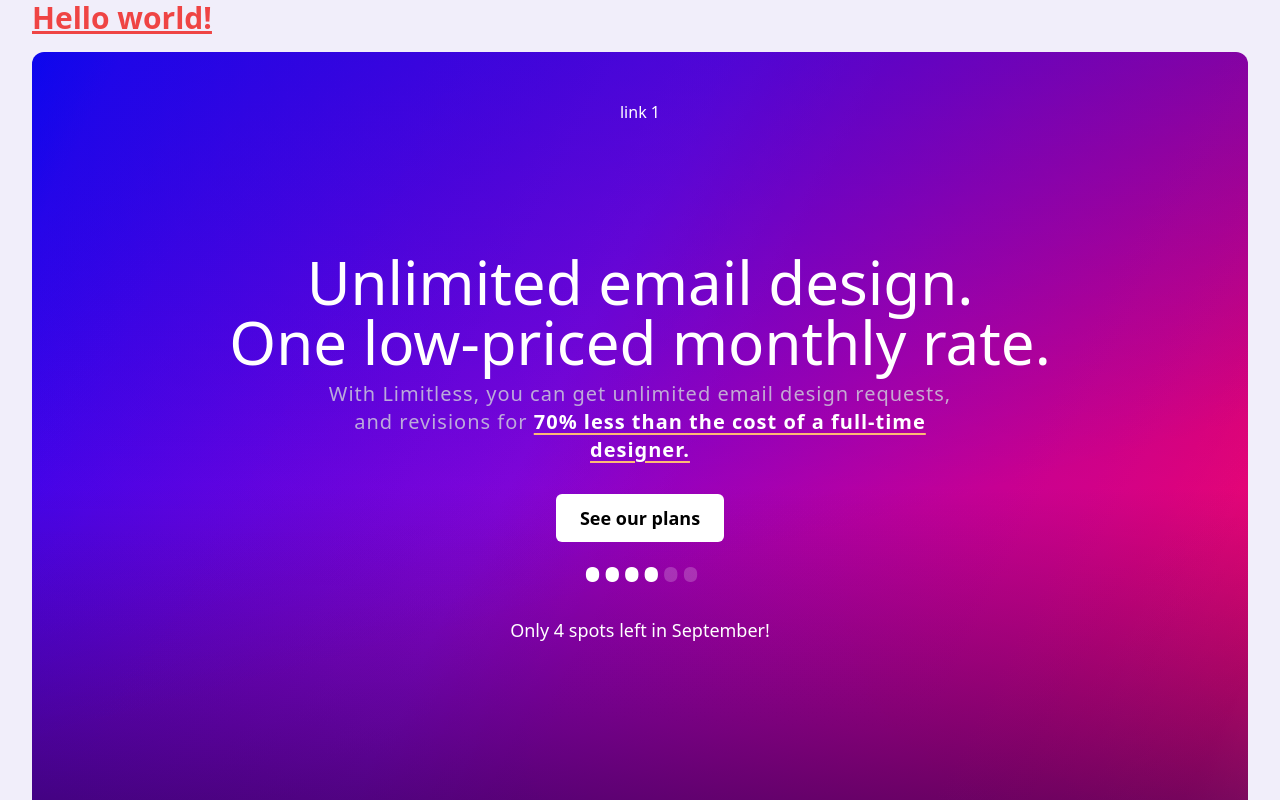
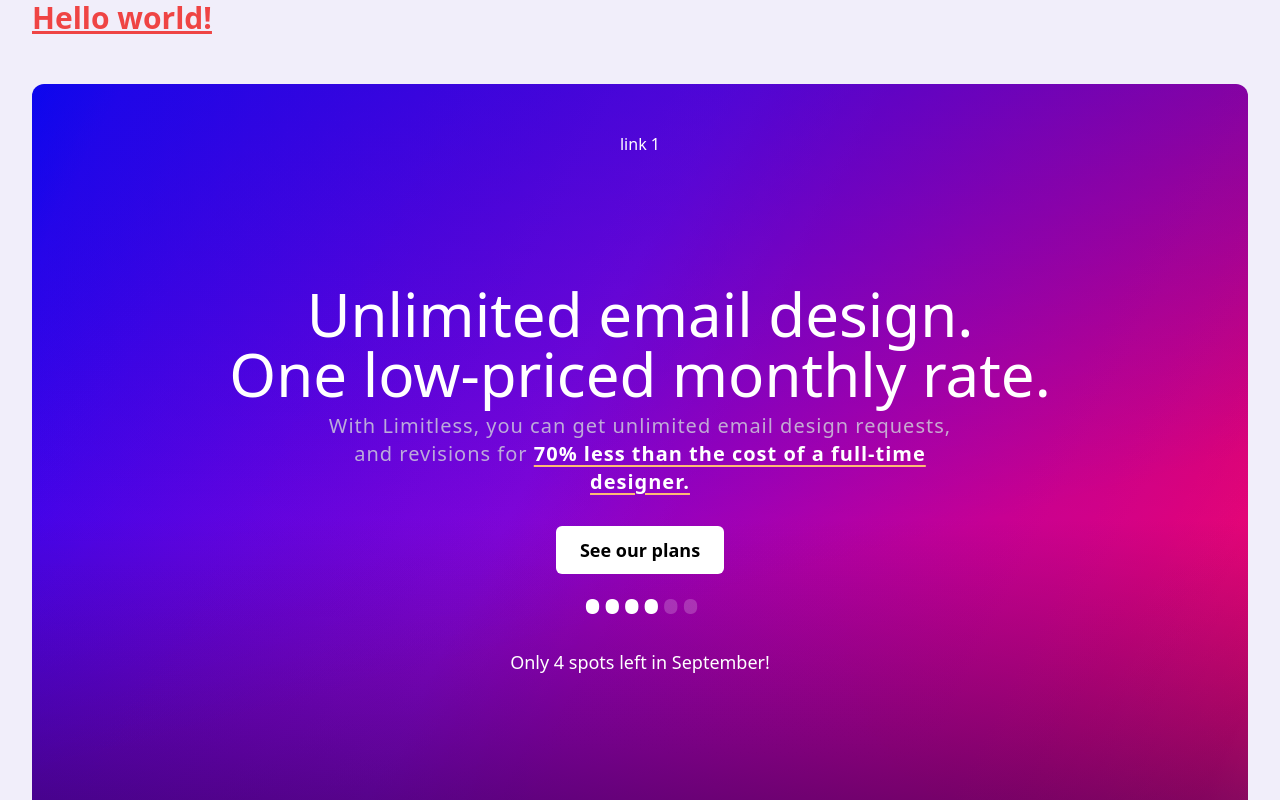
Before and after one commit to samsonc89/limitless, a React (Vite) app: page / in a window 1280 px wide. Shown: the top 800 px of the page. Built offline with nearby package versions, Linux system fonts and the light colour scheme.

Commit message:
Add base style to section elements

```diff
--- a/src/index.css
+++ b/src/index.css
@@ -1,6 +1,12 @@
 @tailwind base;
 @tailwind components;
 @tailwind utilities;
+
+@layer base {
+  section {
+    @apply mx-auto my-4 xl:my-12;
+  }
+}
 
 body {
   background-color: #f1eefa;
@@ -34,9 +40,6 @@
   animation-delay: 0.6s;
 }
 
-section {
-  margin: 1rem auto;
-}
 .button {
   padding: 0.75rem 1.5rem;
   font-size: 1.125rem;
```
